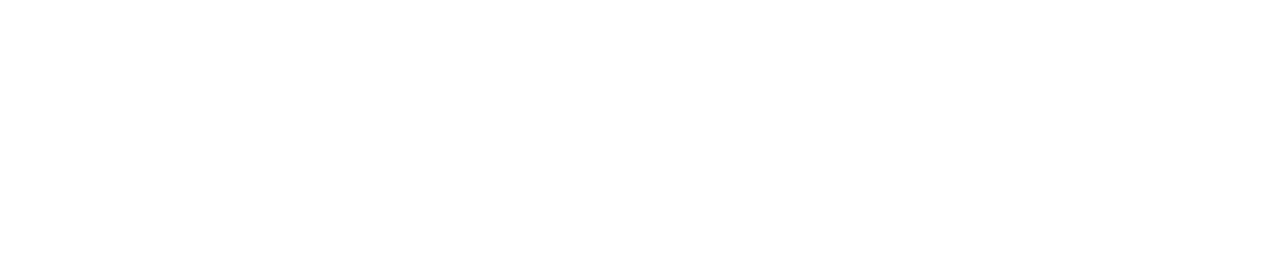
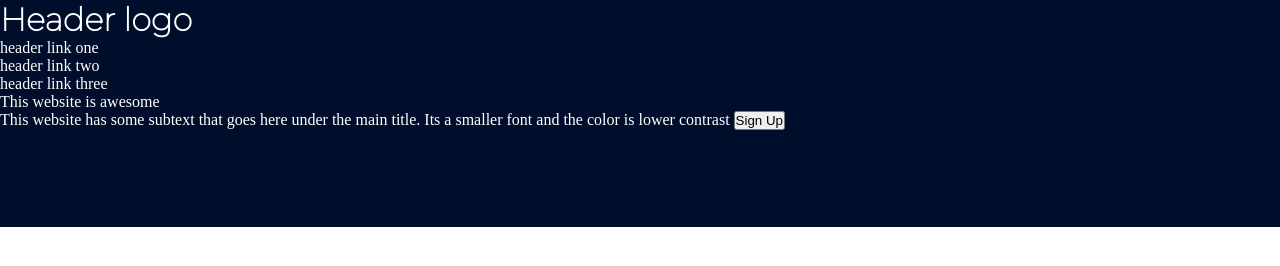
Before and after one commit to Makvi-droid/Landing-page, a plain HTML site: page index.html in a window 1280 px wide. Drawn offline with Linux system fonts and the light colour scheme.

Commit message:
1st part done

```diff
--- a/index.html
+++ b/index.html
@@ -8,6 +8,28 @@
     <link href="style.css" rel="stylesheet">
 </head>
 <body>
+<div class="first">
+   <h1 class="header">Header logo</h1>
+
+   <div class="navigation">
+        <ul>
+            <li>header link one</li>
+            <li>header link two</li>
+            <li>header link three</li>
+        </ul>
+   </div>
+
+   <div class="description">
+        This website is <span class="awesome">awesome</span>
+   </div>
+
+   <div class="subtext">
+        This website has some subtext that goes here under the main title.
+        Its a smaller font and the color is lower contrast
+        <button class="btn">Sign Up</button>
+   </div>
+
+</div>
 
 </body>
 </html>
--- a/style.css
+++ b/style.css
@@ -0,0 +1,15 @@
+*{
+    margin: 0;
+    padding: 0;
+}
+
+.first{
+    height: 6cm;
+    width: auto;
+    background-color: #000d2b;
+    color: white;
+}
+
+.header{
+    font-family: 'Montserrat'
+}
```
